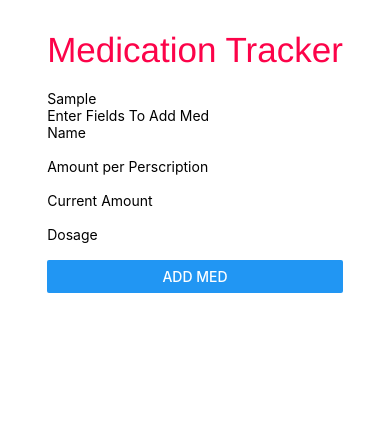
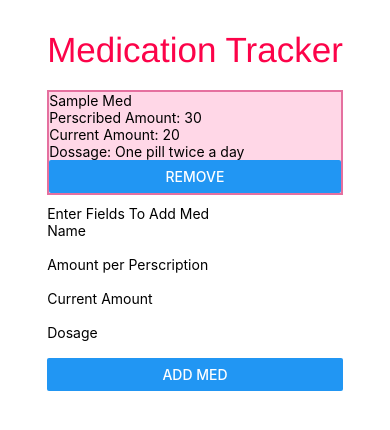
Before and after one commit to Kewejuankenobie/MedTracker, a React Native app: screen / in a window 390 px wide. Shown: the top 430 px of the page. Built offline with nearby package versions, Linux system fonts and the light colour scheme.

Commit message:
Remove function
Function exists to remove a med
More info shows after information is entered

```diff
--- a/AddMedPage.js
+++ b/AddMedPage.js
@@ -49,8 +49,7 @@ export default class AddMedPage extends Component {
             let curToExp = +this.state.currAmount; //convert to int
             let dosToExp = this.state.dosage;
             //Super simple function to get a key
-            let keyToExp = (amToExp + curToExp) / (2 * amToExp + 1);
-            console.log(keyToExp);
+            let keyToExp = (amToExp + curToExp) / (2 * amToExp + 1) + nameToExp.length;
             this.setState(prevState => {
                 return {
                     name: "",
--- a/MedList.js
+++ b/MedList.js
@@ -1,5 +1,5 @@
 import React, {Component} from 'react';
-import {View, Text} from 'react-native';
+import {View, Text, StyleSheet, Button} from 'react-native';
 
 import AddMedPage from './AddMedPage.js'
 
@@ -7,11 +7,11 @@ export default class MedList extends Component {
 
     state = {
         medToAdd: null,
-        medList: [{name: 'Sample', persc: 30, current: 20, dosage: "e", key: '0'}]
+        medList: [{name: 'Sample Med', persc: 30, current: 20, dosage: "One pill twice a day", key: '0'}]
     };
 
     addMed = (data) => {
-
+        //Adds a medication to the medList
         this.setState({medToAdd: data});
         this.state.medToAdd
         this.setState(prevState => {
@@ -22,12 +22,32 @@ export default class MedList extends Component {
         });
     }
 
+    removeMed(k) {
+        //Removes a medication from the medList
+
+        for (let i = 0; i < this.state.medList.length; i++) {
+            if (this.state.medList[i].key == k) {
+                let tmpList = this.state.medList;
+                tmpList.splice(i, 1);
+                this.setState({medList: tmpList});
+                break;
+            }
+        }
+    }
+
     render() {
         return (
             <View>
                 {
                     this.state.medList.map(item => (
-                        <Text key = {item.key}>{item.name}</Text>
+                        <View style = {styles.medBox} key = {item.key}>
+                            <Text>{item.name}</Text>
+                            <Text>Perscribed Amount: {item.persc}</Text>
+                            <Text>Current Amount: {item.current}</Text>
+                            <Text>Dossage: {item.dosage}</Text>
+                            <Button title = "Remove"
+                            onPress = {this.removeMed.bind(this, item.key)}/>
+                        </View>
                     ))
                 }
                 <AddMedPage med = {this.addMed}/>
@@ -37,3 +57,12 @@ export default class MedList extends Component {
 
 
 }
+
+const styles = StyleSheet.create ({
+    medBox: {
+        borderWidth: 2,
+        borderColor: '#e5709f',
+        marginBottom: 10,
+        backgroundColor: '#ffd7e7'
+      }
+});
```
